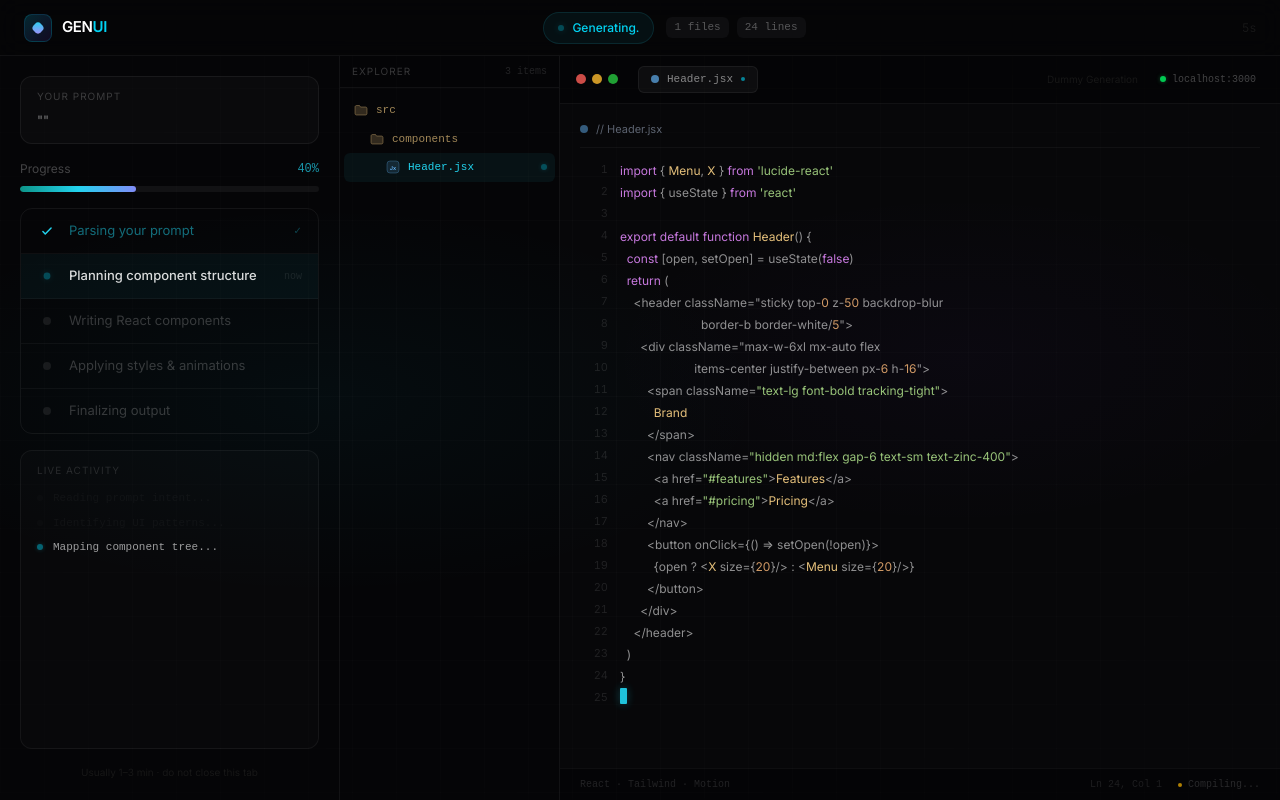
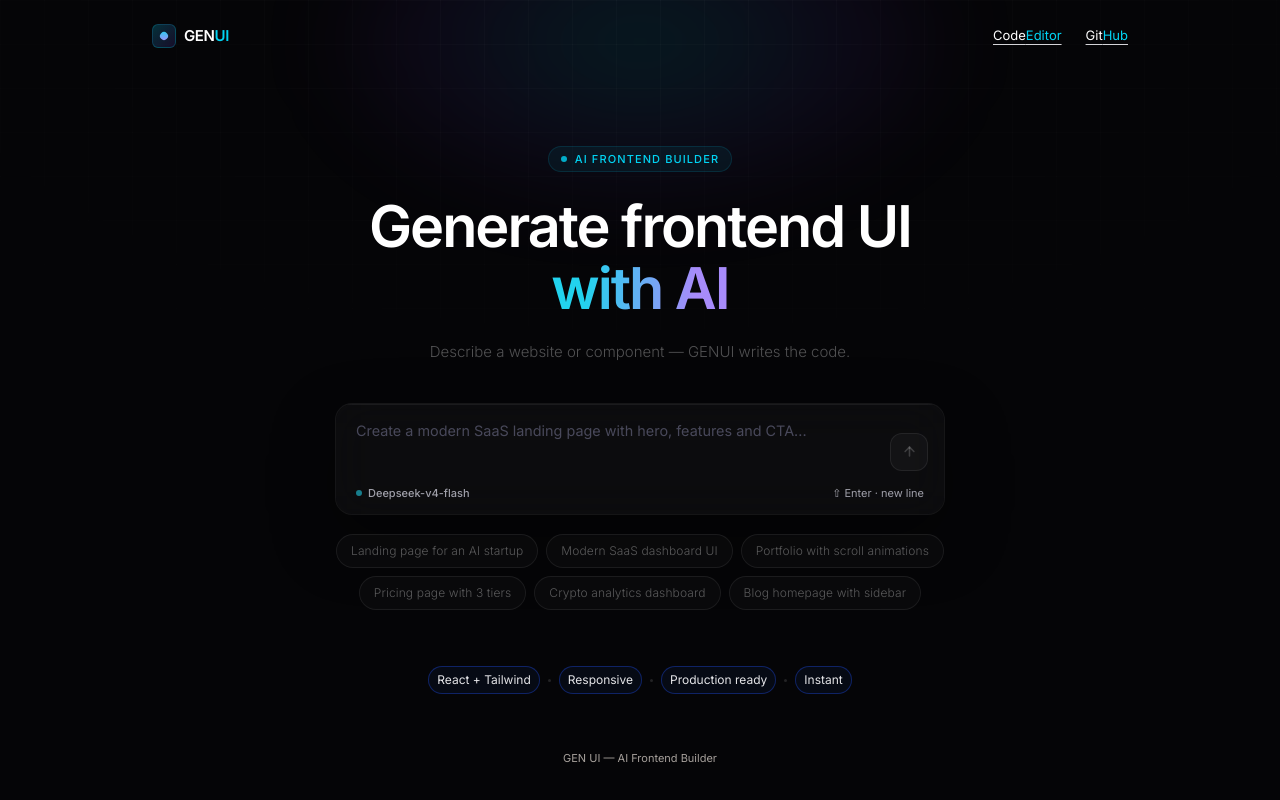
Before and after one commit to bhumitsingh856-cyber/GEN-UI, a Next.js app: page / in a window 1280 px wide. Built offline with nearby package versions, Linux system fonts and the light colour scheme.

Commit message:
fixed is !generating

```diff
--- a/src/app/page.js
+++ b/src/app/page.js
@@ -90,7 +90,7 @@
   return (
     <>
       <AnimatePresence>
-        {!isGenerating && <GeneratingOverlay prompt={submittedPrompt} />}
+        {isGenerating && <GeneratingOverlay prompt={submittedPrompt} />}
       </AnimatePresence>
 
       <div className="relative min-h-screen w-full bg-[#050507] text-white flex flex-col items-center overflow-x-hidden">
```
Also changed, not shown: 1 other file (tests, documents, lock files or other folders).
